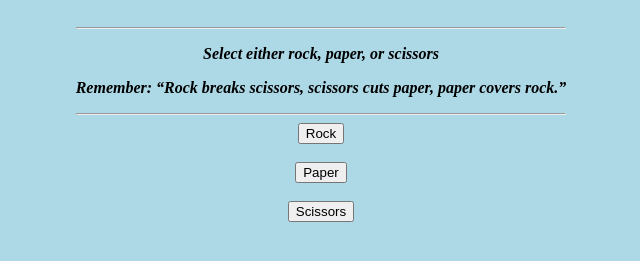
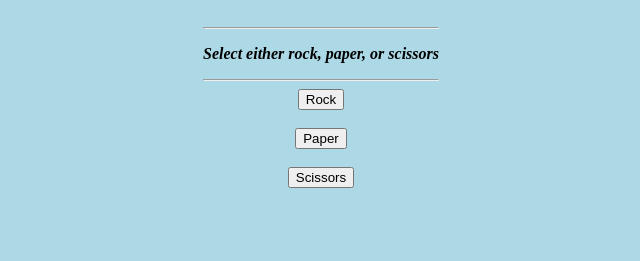
Before and after one commit to Aryan-333/AryanMangla_Basic_Rock_Paper_scissors, a plain HTML site: page index.html in a window 1280 px wide. Shown: the part 69-330 px from the top of the page, without its empty margins (319-959 px from the left). Drawn offline with Linux system fonts and the light colour scheme.

Commit message:
Update index.html

```diff
--- a/index.html
+++ b/index.html
@@ -21,7 +21,6 @@
         <hr>
     <center><p><i>Select either rock, paper, or scissors<i></p><center>
 
-    <p><strong>Remember:</strong> “Rock breaks scissors, scissors cuts paper, paper covers rock.” </p>
    <center>
     <div class='score'>
 
```
